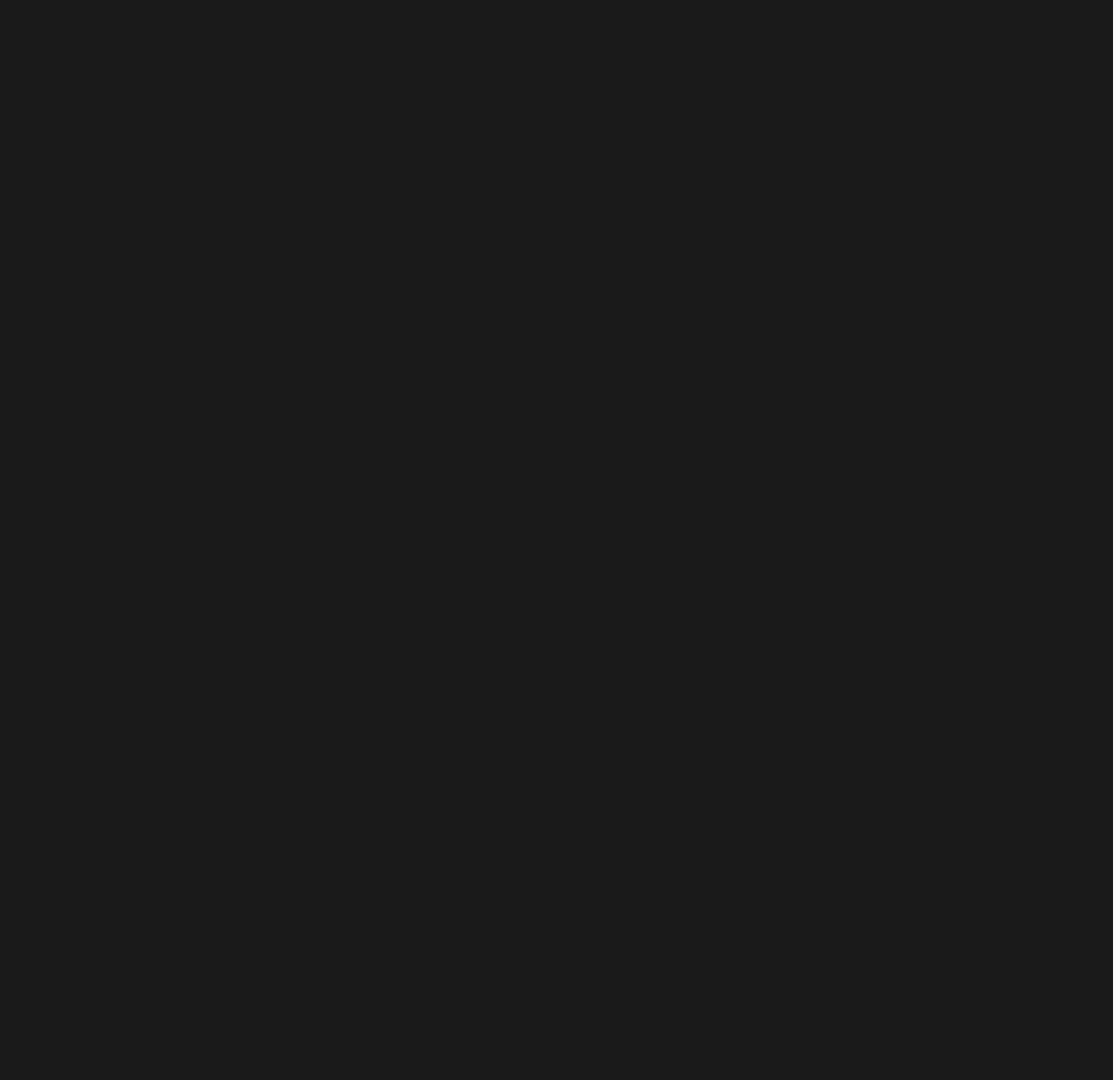
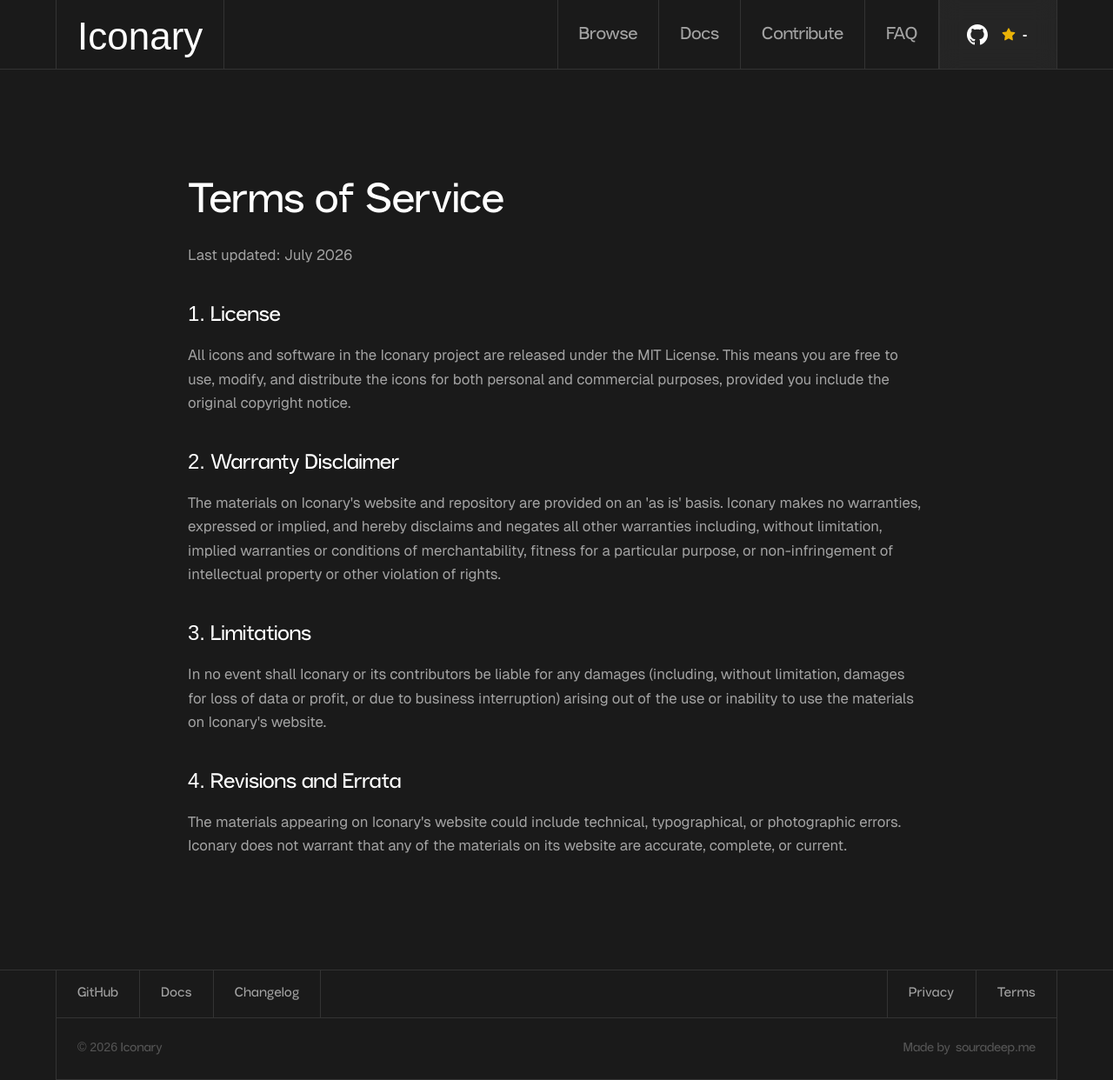
Before and after one commit to pradhan-not-found/Iconary, a React (Vite) app: page /terms in a window 1280 px wide. Before the commit this address had no page. Shown: the whole page at 87% size. Before the commit the page ends 800 px from the top, so only its background shows below. Built offline with nearby package versions, Linux system fonts and the light colour scheme; no server answers; a web font is replaced by a local one.

Commit message:
feat: fix routing scroll behavior and implement Privacy/Terms pages

```diff
--- a/packages/react/tsconfig.json
+++ b/packages/react/tsconfig.json
@@ -16,5 +16,5 @@
     "noUnusedParameters": true,
     "noFallthroughCasesInSwitch": true
   },
-  "include": ["src"]
+  "include": ["src", "tsup.config.ts"]
 }
--- a/src/App.tsx
+++ b/src/App.tsx
@@ -6,10 +6,14 @@
 import { Docs } from './pages/Docs';
 import { Changelog } from './pages/Changelog';
 import { Browse } from './pages/Browse';
+import { Privacy } from './pages/Privacy';
+import { Terms } from './pages/Terms';
+import { ScrollToTop } from './components/ScrollToTop';
 
 export default function App() {
   return (
     <BrowserRouter basename={import.meta.env.BASE_URL}>
+      <ScrollToTop />
       <div className="min-h-full bg-[#1a1a1a] text-white">
         <Routes>
           <Route element={<Layout />}>
@@ -17,6 +21,8 @@
             <Route path="/browse" element={<Browse />} />
             <Route path="/docs" element={<Docs />} />
             <Route path="/changelog" element={<Changelog />} />
+            <Route path="/privacy" element={<Privacy />} />
+            <Route path="/terms" element={<Terms />} />
           </Route>
         </Routes>
         <Toaster position="bottom-right" theme="dark" />
--- a/src/components/Layout.tsx
+++ b/src/components/Layout.tsx
@@ -32,8 +32,8 @@
           <div className="hidden md:flex items-stretch border-l border-[#333]">
             <Link to="/browse" className="flex items-center px-6 py-3.5 text-[1.25rem] text-[#a3a3a3] transition-colors hover:text-white border-r border-[#333] font-display">Browse</Link>
             <Link to="/docs" className="flex items-center px-6 py-3.5 text-[1.25rem] text-[#a3a3a3] transition-colors hover:text-white border-r border-[#333] font-display">Docs</Link>
-            <Link to="/#contribute" className="flex items-center px-6 py-3.5 text-[1.25rem] text-[#a3a3a3] transition-colors hover:text-white border-r border-[#333] font-display">Contribute</Link>
-            <Link to="/#faq" className="flex items-center px-6 py-3.5 text-[1.25rem] text-[#a3a3a3] transition-colors hover:text-white border-r border-[#333] font-display">FAQ</Link>
+            <a href="/#contribute" className="flex items-center px-6 py-3.5 text-[1.25rem] text-[#a3a3a3] transition-colors hover:text-white border-r border-[#333] font-display">Contribute</a>
+            <a href="/#faq" className="flex items-center px-6 py-3.5 text-[1.25rem] text-[#a3a3a3] transition-colors hover:text-white border-r border-[#333] font-display">FAQ</a>
             <a href="https://github.com/pradhan-not-found/Iconary" target="_blank" rel="noopener noreferrer" className="flex items-stretch px-8 bg-white/5 hover:bg-white/10 backdrop-blur-md transition-colors text-white group shadow-[inset_1px_0_0_0_rgba(255,255,255,0.05)]">
               <div className="flex items-center gap-4">
                 <svg viewBox="0 0 24 24" width="24" height="24" fill="currentColor" className="group-hover:scale-110 transition-transform"><path d="M12 0c-6.626 0-12 5.373-12 12 0 5.302 3.438 9.8 8.207 11.387.599.111.793-.261.793-.577v-2.234c-3.338.726-4.033-1.416-4.033-1.416-.546-1.387-1.333-1.756-1.333-1.756-1.089-.745.083-.729.083-.729 1.205.084 1.839 1.237 1.839 1.237 1.07 1.834 2.807 1.304 3.492.997.107-.775.418-1.305.762-1.604-2.665-.305-5.467-1.334-5.467-5.931 0-1.311.469-2.381 1.236-3.221-.124-.303-.535-1.524.117-3.176 0 0 1.008-.322 3.301 1.23.957-.266 1.983-.399 3.003-.404 1.02.005 2.047.138 3.006.404 2.291-1.552 3.297-1.23 3.297-1.23.653 1.653.242 2.874.118 3.176.77.84 1.235 1.911 1.235 3.221 0 4.609-2.807 5.624-5.479 5.921.43.372.823 1.102.823 2.222v3.293c0 .319.192.694.801.576 4.765-1.589 8.199-6.086 8.199-11.386 0-6.627-5.373-12-12-12z"/></svg>
@@ -65,8 +65,8 @@
             <Link to="/docs" className="flex items-center px-6 py-4 text-[0.95rem] tracking-wide font-display font-medium text-[#a3a3a3] transition-colors hover:text-white border-b md:border-b-0 border-[#333] md:border-r">Docs</Link>
             <Link to="/changelog" className="flex items-center px-6 py-4 text-[0.95rem] tracking-wide font-display font-medium text-[#a3a3a3] transition-colors hover:text-white border-b md:border-b-0 border-[#333] md:border-r">Changelog</Link>
             <div className="flex-1 hidden md:block"></div>
-            <a href="#" className="flex items-center px-6 py-4 text-[0.95rem] tracking-wide font-display font-medium text-[#a3a3a3] transition-colors hover:text-white border-b md:border-b-0 border-[#333] md:border-l">Privacy</a>
-            <a href="#" className="flex items-center px-6 py-4 text-[0.95rem] tracking-wide font-display font-medium text-[#a3a3a3] transition-colors hover:text-white border-[#333] md:border-l">Terms</a>
+            <Link to="/privacy" className="flex items-center px-6 py-4 text-[0.95rem] tracking-wide font-display font-medium text-[#a3a3a3] transition-colors hover:text-white border-b md:border-b-0 border-[#333] md:border-l">Privacy</Link>
+            <Link to="/terms" className="flex items-center px-6 py-4 text-[0.95rem] tracking-wide font-display font-medium text-[#a3a3a3] transition-colors hover:text-white border-[#333] md:border-l">Terms</Link>
           </div>
           <div className="flex flex-col gap-4 border border-[#333] px-6 py-6 md:flex-row md:items-center md:justify-between">
             <p className="text-[0.9rem] font-display font-normal text-[#555]">
--- /dev/null
+++ b/src/components/ScrollToTop.tsx
@@ -0,0 +1,23 @@
+import { useEffect } from 'react';
+import { useLocation } from 'react-router-dom';
+
+export function ScrollToTop() {
+  const { pathname, hash } = useLocation();
+
+  useEffect(() => {
+    // If there is a hash, we scroll to that element.
+    if (hash) {
+      setTimeout(() => {
+        const element = document.getElementById(hash.replace('#', ''));
+        if (element) {
+          element.scrollIntoView({ behavior: 'smooth' });
+        }
+      }, 0);
+    } else {
+      // Otherwise, scroll to top on route change.
+      window.scrollTo(0, 0);
+    }
+  }, [pathname, hash]);
+
+  return null;
+}
--- /dev/null
+++ b/src/pages/Privacy.tsx
@@ -0,0 +1,32 @@
+import React from 'react';
+
+export function Privacy() {
+  return (
+    <div className="max-w-4xl mx-auto px-6 py-24 md:py-32">
+      <h1 className="text-4xl md:text-5xl font-display text-white mb-6">Privacy Policy</h1>
+      <div className="space-y-6 text-[#a3a3a3] text-[1.05rem] leading-relaxed">
+        <p>Last updated: July 2026</p>
+
+        <h2 className="text-2xl text-white font-display mt-10 mb-4">1. Information We Collect</h2>
+        <p>
+          Iconary is an open-source project. We do not actively collect, store, or process any personally identifiable information (PII) from users browsing our documentation or utilizing our icons.
+        </p>
+
+        <h2 className="text-2xl text-white font-display mt-10 mb-4">2. Open Source Analytics</h2>
+        <p>
+          We may use standard, privacy-friendly analytics tools to monitor website traffic and usage patterns. These tools do not track individual users across the web or sell data to third parties.
+        </p>
+
+        <h2 className="text-2xl text-white font-display mt-10 mb-4">3. External Links</h2>
+        <p>
+          Our website and documentation contain links to third-party websites (such as GitHub or NPM). We are not responsible for the privacy practices or content of these external sites.
+        </p>
+
+        <h2 className="text-2xl text-white font-display mt-10 mb-4">4. Contact Us</h2>
+        <p>
+          If you have questions regarding our privacy practices, please open an issue in our GitHub repository.
+        </p>
+      </div>
+    </div>
+  );
+}
--- /dev/null
+++ b/src/pages/Terms.tsx
@@ -0,0 +1,32 @@
+import React from 'react';
+
+export function Terms() {
+  return (
+    <div className="max-w-4xl mx-auto px-6 py-24 md:py-32">
+      <h1 className="text-4xl md:text-5xl font-display text-white mb-6">Terms of Service</h1>
+      <div className="space-y-6 text-[#a3a3a3] text-[1.05rem] leading-relaxed">
+        <p>Last updated: July 2026</p>
+
+        <h2 className="text-2xl text-white font-display mt-10 mb-4">1. License</h2>
+        <p>
+          All icons and software in the Iconary project are released under the MIT License. This means you are free to use, modify, and distribute the icons for both personal and commercial purposes, provided you include the original copyright notice.
+        </p>
+
+        <h2 className="text-2xl text-white font-display mt-10 mb-4">2. Warranty Disclaimer</h2>
+        <p>
+          The materials on Iconary's website and repository are provided on an 'as is' basis. Iconary makes no warranties, expressed or implied, and hereby disclaims and negates all other warranties including, without limitation, implied warranties or conditions of merchantability, fitness for a particular purpose, or non-infringement of intellectual property or other violation of rights.
+        </p>
+
+        <h2 className="text-2xl text-white font-display mt-10 mb-4">3. Limitations</h2>
+        <p>
+          In no event shall Iconary or its contributors be liable for any damages (including, without limitation, damages for loss of data or profit, or due to business interruption) arising out of the use or inability to use the materials on Iconary's website.
+        </p>
+
+        <h2 className="text-2xl text-white font-display mt-10 mb-4">4. Revisions and Errata</h2>
+        <p>
+          The materials appearing on Iconary's website could include technical, typographical, or photographic errors. Iconary does not warrant that any of the materials on its website are accurate, complete, or current.
+        </p>
+      </div>
+    </div>
+  );
+}
```
